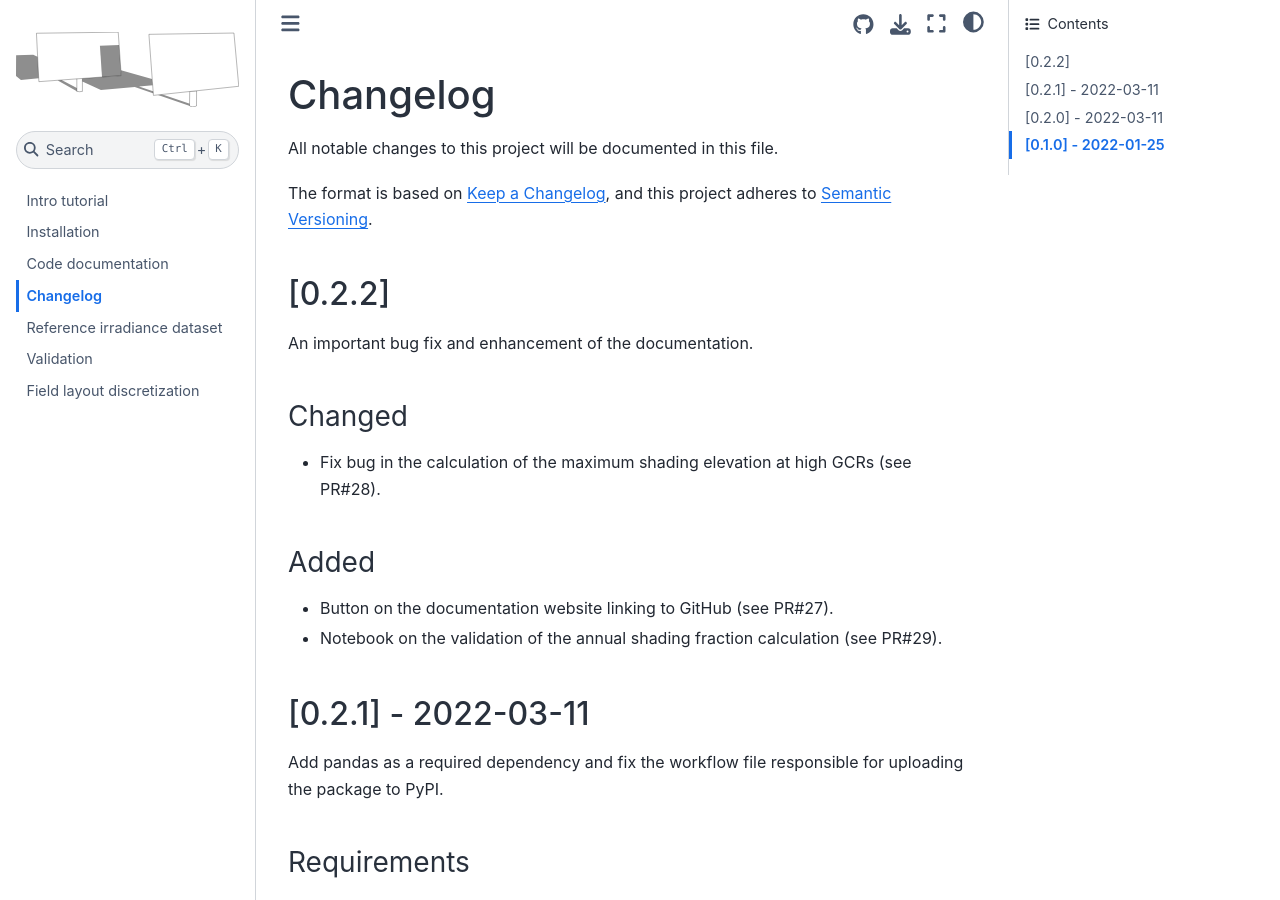
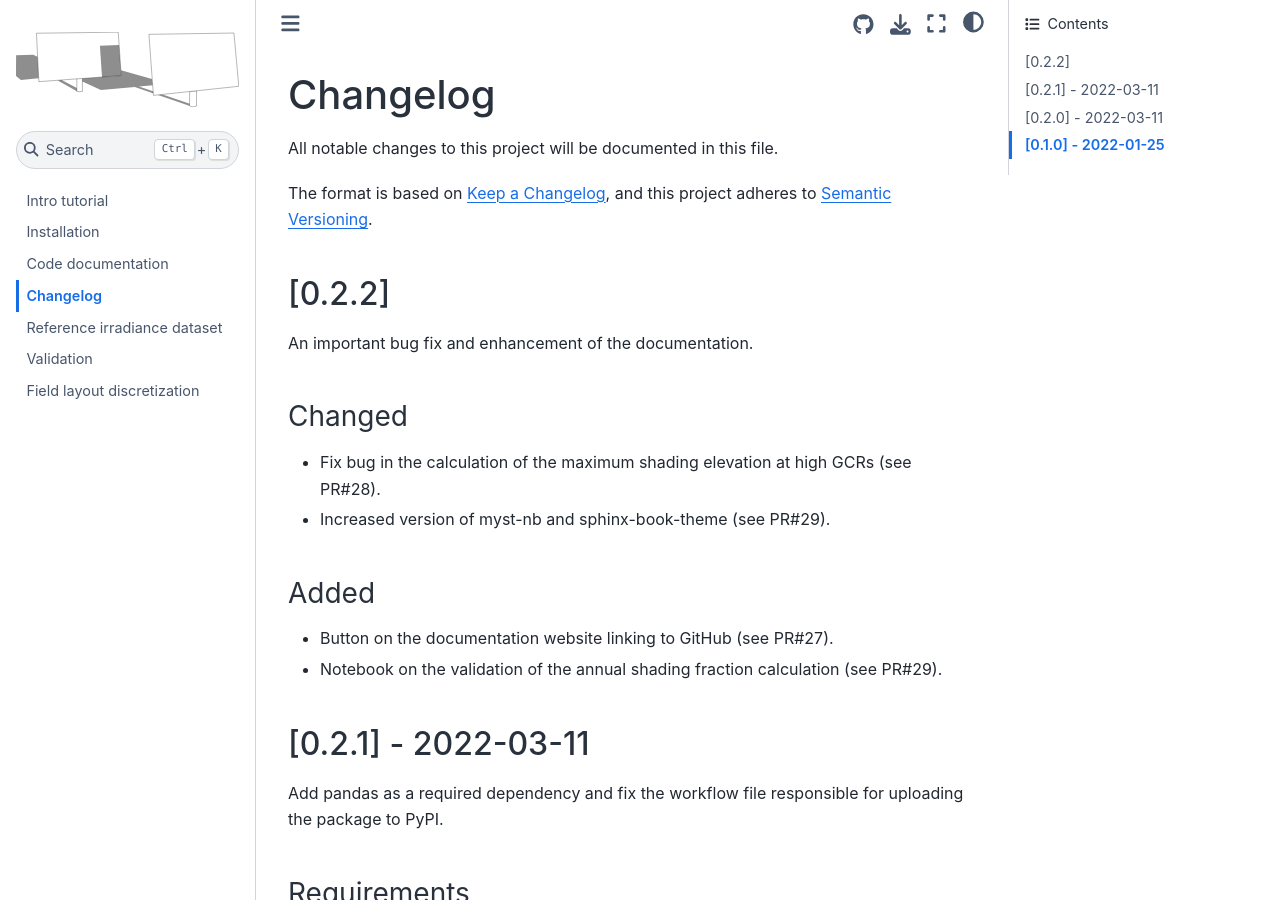
Before and after one commit to pvlib/twoaxistracking, a Sphinx documentation site: the page built from docs/source/whatsnew.md, in a window 1280 px wide and 900 px high. Built offline with Sphinx 7.4.7 and the Sphinx Book theme 1.1.4, drawn with Linux system fonts in a browser that asks for light colours.

```diff
--- a/docs/source/whatsnew.md
+++ b/docs/source/whatsnew.md
@@ -10,6 +10,7 @@ An important bug fix and enhancement of the documentation.
 
 ### Changed
 - Fix bug in the calculation of the maximum shading elevation at high GCRs (see PR#28).
+- Increased version of myst-nb and sphinx-book-theme (see PR#29).
 
 ### Added
 - Button on the documentation website linking to GitHub (see PR#27).
```
Also changed, not shown: docs/source/notebooks/validation.ipynb.
